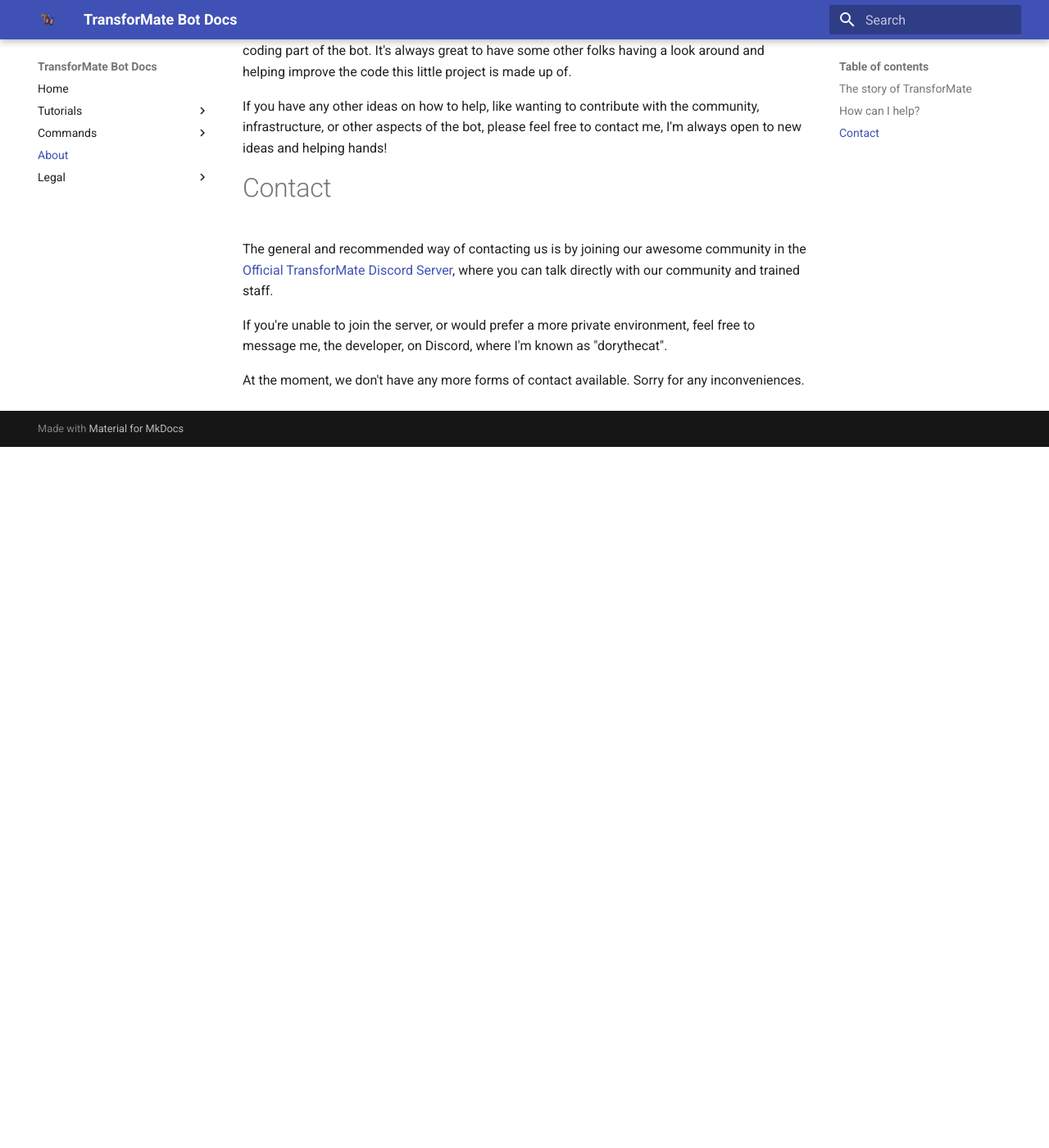
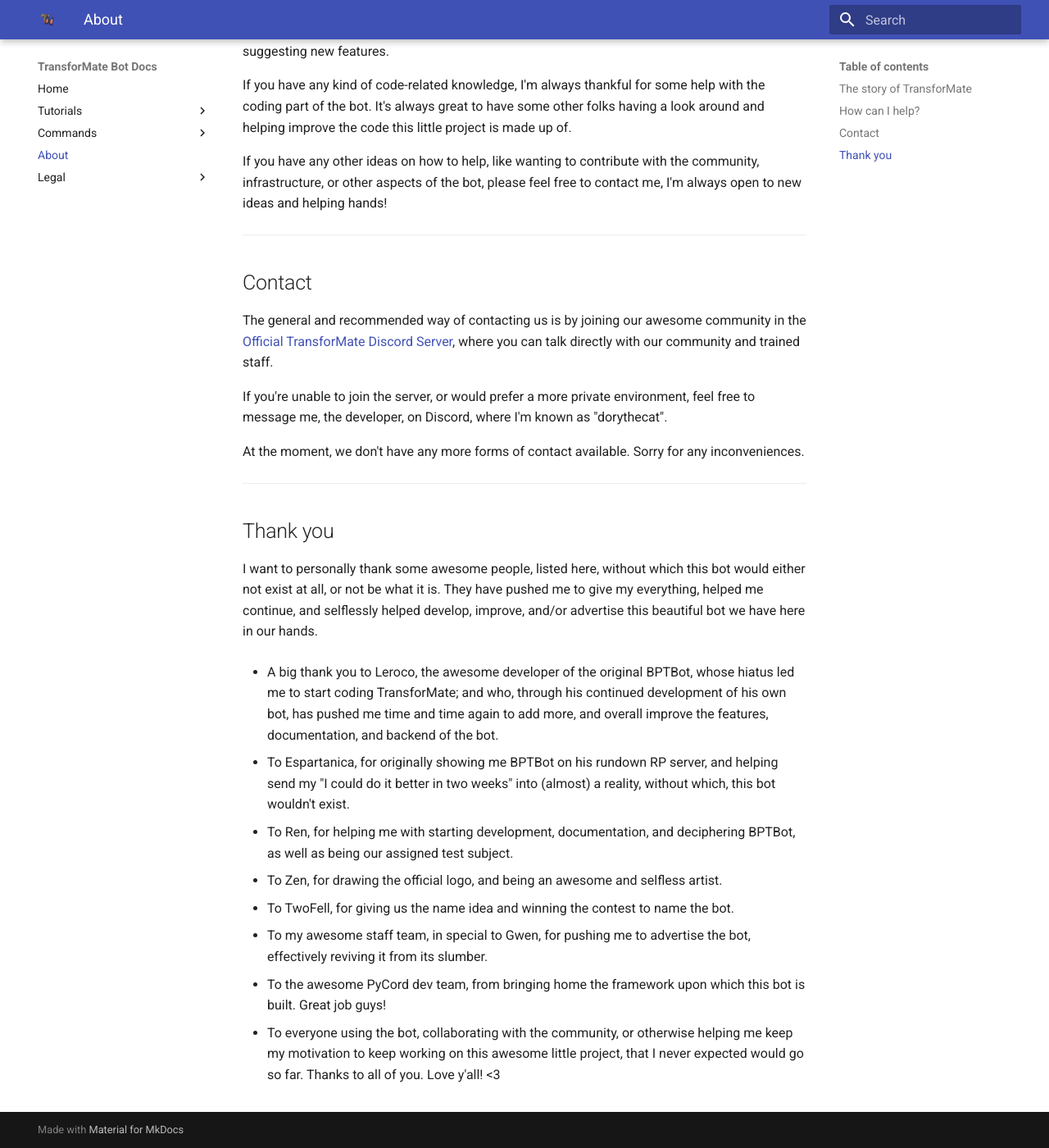
Before and after one commit to dorythecat/TransforMate, an MkDocs documentation site: the page built from docs/about.md, in a window 1280 px wide and 1400 px high, scrolled down 1264 px. Shown: the whole window at 82% size. Built offline with MkDocs 1.6.1 and Material for MkDocs 9.7.7, drawn with Linux system fonts in a browser that asks for light colours; before the commit the page ends 1809 px from its top, so only the background shows below that.

Commit message:
Added thank you section to about

```diff
--- a/docs/about.md
+++ b/docs/about.md
@@ -37,6 +37,8 @@
 would have taken this bot down a long time ago. Thanks for your support, guys.
 Love y'all! <3
 
+---
+
 ## How can I help?
 TransforMate is mostly a passion project. Development, documenting, hosting, and
 maintenance, all fall under me at the moment. I am a single person, and, whilst I'm
@@ -58,7 +60,9 @@
 community, infrastructure, or other aspects of the bot, please feel free to
 contact me, I'm always open to new ideas and helping hands!
 
-# Contact
+---
+
+## Contact
 The general and recommended way of contacting us is by joining our awesome community
 in the [Official TransforMate Discord Server](https://discord.gg/uGjWk2SRf6), where
 you can talk directly with our community and trained staff.
@@ -68,3 +72,37 @@
 
 At the moment, we don't have any more forms of contact available. Sorry for any
 inconveniences.
+
+---
+
+## Thank you
+I want to personally thank some awesome people, listed here, without which this bot
+would either not exist at all, or not be what it is. They have pushed me to give my
+everything, helped me continue, and selflessly helped develop, improve, and/or
+advertise this beautiful bot we have here in our hands.
+
+- A big thank you to Leroco, the awesome developer of the original BPTBot, whose
+  hiatus led me to start coding TransforMate; and who, through his continued
+  development of his own bot, has pushed me time and time again to add more, and
+  overall improve the features, documentation, and backend of the bot.
+
+- To Espartanica, for originally showing me BPTBot on his rundown RP server, and
+  helping send my "I could do it better in two weeks" into (almost) a reality,
+  without which, this bot wouldn't exist.
+
+- To Ren, for helping me with starting development, documentation, and deciphering
+  BPTBot, as well as being our assigned test subject.
+
+- To Zen, for drawing the official logo, and being an awesome and selfless artist.
+
+- To TwoFell, for giving us the name idea and winning the contest to name the bot.
+
+- To my awesome staff team, in special to Gwen, for pushing me to advertise the bot,
+  effectively reviving it from its slumber.
+
+- To the awesome PyCord dev team, from bringing home the framework upon which this
+  bot is built. Great job guys!
+
+- To everyone using the bot, collaborating with the community, or otherwise helping
+  me keep my motivation to keep working on this awesome little project, that I never
+  expected would go so far. Thanks to all of you. Love y'all! <3
```
